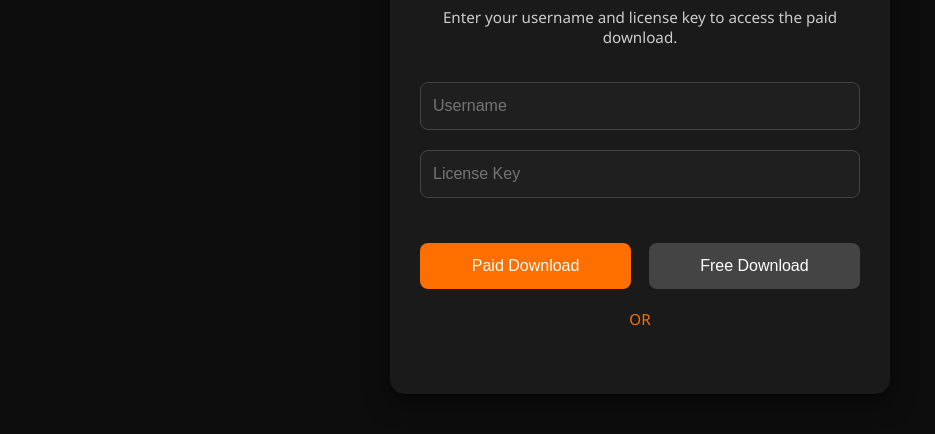
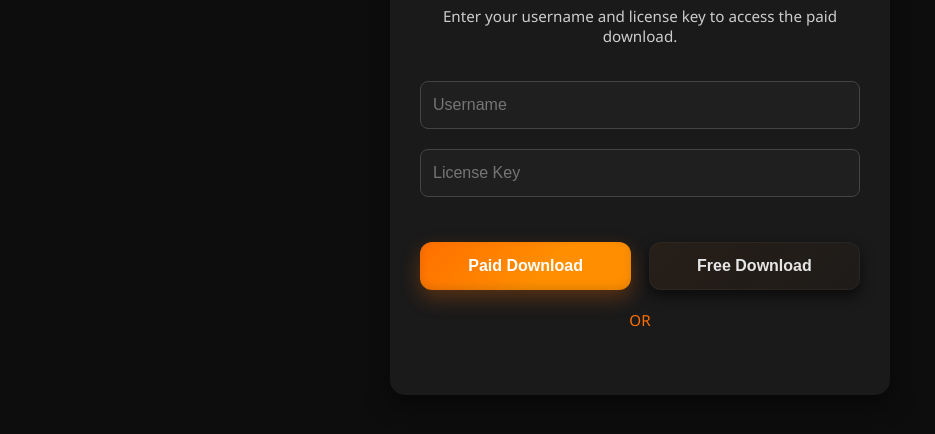
Before and after one commit to TrojanHorseTH/TrojanHorse, a plain HTML site: page TrojanHorseDownload.html in a window 1280 px wide. Shown: the part 304-738 px from the top of the page, without its empty margins (0-935 px from the left). Drawn offline with Linux system fonts and the light colour scheme.

Commit message:
Update TrojanHorseDownload.html

```diff
--- a/TrojanHorseDownload.html
+++ b/TrojanHorseDownload.html
@@ -97,23 +97,41 @@
     width: 48%;
     padding: 14px;
     margin-top: 15px;
-    border-radius: 8px;
+    border-radius: 12px;
     border: none;
     cursor: pointer;
     font-size: 1em;
-    transition: 0.3s;
+    transition: transform 0.25s ease, box-shadow 0.25s ease;
     color: #fff;
+    display: inline-flex;
+    align-items: center;
+    justify-content: center;
+    gap: 10px;
+    font-weight: 600;
+    text-decoration: none;
   }
 
+  /* Paid button: vibrant gradient like main page */
   .btn-paid {
-    background: #FF6F00;
+    background: linear-gradient(135deg, #FF6F00 0%, #FF8F00 60%);
+    box-shadow: 0 8px 20px rgba(255,111,0,0.28), inset 0 -3px 8px rgba(0,0,0,0.12);
   }
-  .btn-paid:hover { background: #e65c00; }
+  .btn-paid:hover {
+    transform: translateY(-4px);
+    box-shadow: 0 14px 30px rgba(255,111,0,0.32), inset 0 -3px 8px rgba(0,0,0,0.12);
+  }
 
+  /* Free button: subtle gradient with warm accent */
   .btn-free {
-    background: #444;
+    background: linear-gradient(135deg, rgba(255,111,0,0.06) 0%, rgba(255,111,0,0.02) 100%);
+    border: 1px solid rgba(255,255,255,0.04);
+    color: #e6e6e6;
+    box-shadow: 0 6px 14px rgba(0,0,0,0.6);
   }
-  .btn-free:hover { background: #666; }
+  .btn-free:hover {
+    transform: translateY(-3px);
+    box-shadow: 0 10px 20px rgba(0,0,0,0.6), 0 6px 18px rgba(255,111,0,0.06);
+  }
 
   /* Button container */
   .button-container {
@@ -141,9 +159,6 @@
   /* Subtle animation */
   .btn, .input-field {
     transition: all 0.2s ease;
-  }
-  .btn:hover {
-    transform: translateY(-2px);
   }
 
   /* Responsive */
```
